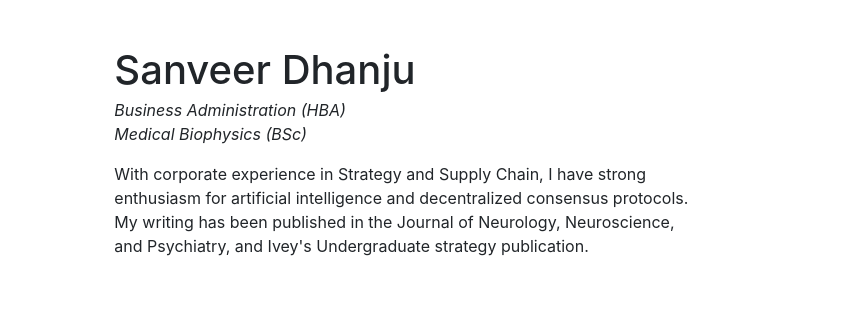
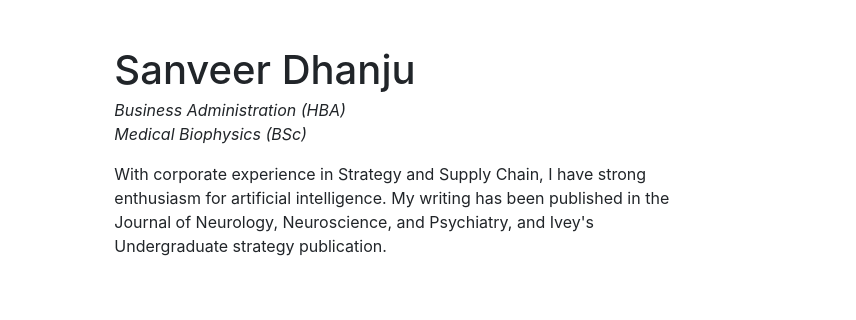
Before and after one commit to SanveerD/my-site, a plain HTML site: page index.html in a window 1280 px wide. Shown: the part 164-484 px from the top of the page, 424-1280 px from the left. Drawn offline with Linux system fonts and the light colour scheme.

Commit message:
Update index.html

```diff
--- a/index.html
+++ b/index.html
@@ -50,7 +50,7 @@
                 <div class="col-md-5">
                     <h1 class="my-1">Sanveer Dhanju</h1>
                     <p><i>Business Administration (HBA)<br>Medical Biophysics (BSc)</i></p>
-                    <p>With corporate experience in Strategy and Supply Chain, I have strong enthusiasm for artificial intelligence and decentralized consensus protocols. My writing has been published in the Journal of Neurology, Neuroscience, and Psychiatry, and Ivey's Undergraduate strategy publication.</p>
+                    <p>With corporate experience in Strategy and Supply Chain, I have strong enthusiasm for artificial intelligence. My writing has been published in the Journal of Neurology, Neuroscience, and Psychiatry, and Ivey's Undergraduate strategy publication.</p>
                 </div>
             </div>
             <!-- Page Heading -->
```
